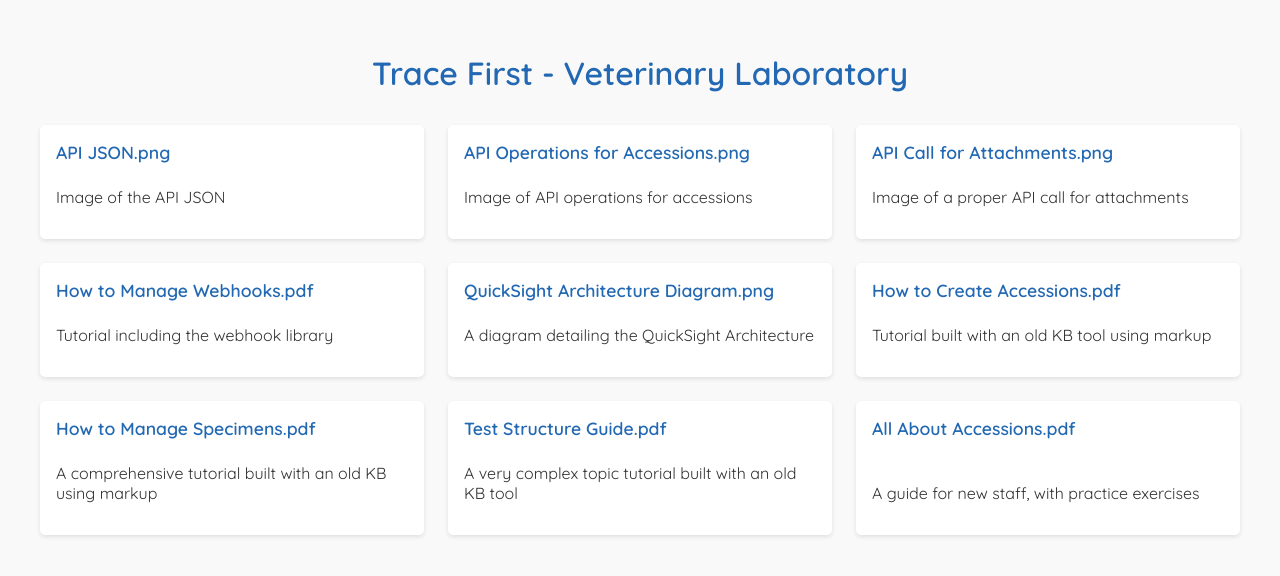
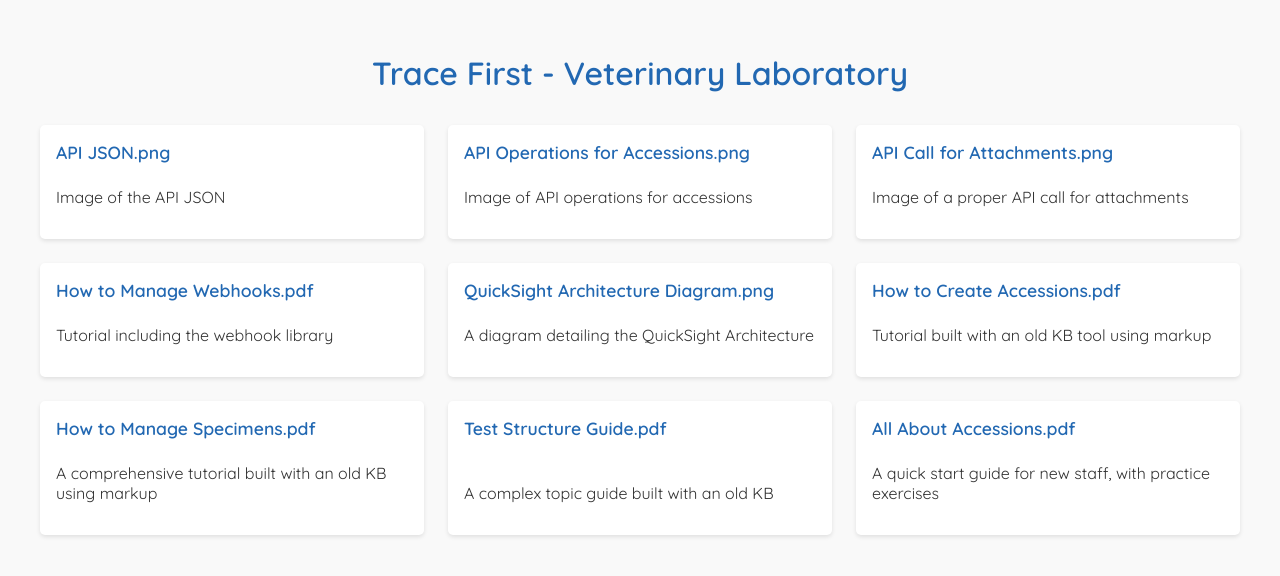
Before and after one commit to Daisy-Docs/Portfolio, a Jekyll site: the page Trace First.html, which Jekyll copies as it is, in a window 1280 px wide. Shown: the top 576 px of the page. Built offline with Jekyll 4.4.1, drawn with Linux system fonts in a browser that asks for light colours.

Commit message:
Update Trace First.html

```diff
--- a/Trace First.html
+++ b/Trace First.html
@@ -80,11 +80,11 @@
   <div class="grid-container">
 
           <div class="sample">
-      <h2><a href="assets/Documentation/Trace First/API%201%20JSON.png">API JSON.png</a></h2>
+      <h2><a href="assets/Documentation/Trace First/API%201%20JSON.PNG">API JSON.png</a></h2>
       <p>Image of the API JSON</p>
     </div>
     <div class="sample">
-      <h2><a href="assets/Documentation/Trace First/API%202%20Accession%20Operations.png">API Operations for Accessions.png</a></h2>
+      <h2><a href="assets/Documentation/Trace First/API%202%20Accession%20Operations.PNG">API Operations for Accessions.png</a></h2>
       <p>Image of API operations for accessions</p>
     </div>
     <div class="sample">
@@ -109,9 +109,9 @@
     </div>
     <div class="sample">
       <h2><a href="assets/Documentation/Trace First/Test%20Structure%20Guide%20(Old%20KB).pdf">Test Structure Guide.pdf</a></h2>
-      <p>A very complex topic tutorial built with an old KB tool</p>
+      <p>A complex topic guide built with an old KB</p>
     </div>
     <div class="sample">
       <h2><a href="assets/Documentation/Trace First/All%20About%20Accessions%20(Google%20Docs).pdf">All About Accessions.pdf</a></h2>
-      <p>A guide for new staff, with practice exercises</p>
+      <p>A quick start guide for new staff, with practice exercises</p>
     </div>
```
